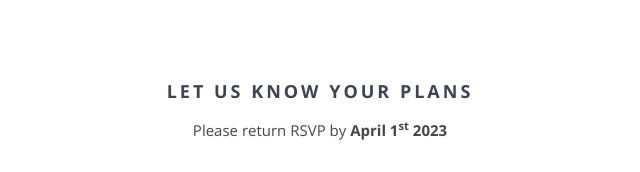
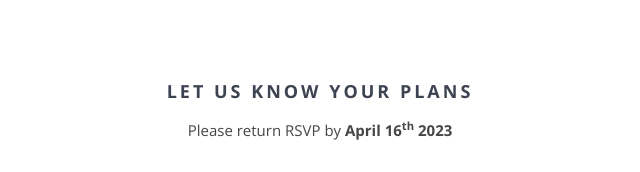
Before and after one commit to williazo/one-in-a-williams, a website: page index.html in a window 1280 px wide. Shown: the part 1073-1245 px from the top of the page, 320-960 px from the left. Drawn offline with nearby package versions, Linux system fonts and the light colour scheme; some packages are replaced by stand-ins of ours; a script that the page names is missing; files whose address does not match are found by name.

Commit message:
request RSVP returned by April 16th

```diff
--- a/index.html
+++ b/index.html
@@ -125,7 +125,7 @@
             <div class="row">
                 <div class="col-md-6 col-md-offset-3">
                     <h3>Let us know your plans</h3>
-                    <p>Please return RSVP by <strong>April 1<sup>st</sup> 2023</strong></p>
+                    <p>Please return RSVP by <strong>April 16<sup>th</sup> 2023</strong></p>
                     <form id="rsvp-form" class="rsvp-form" action="" method="POST">
                         <div class="row">
                             <div class="col-md-6 col-sm-6">
```
